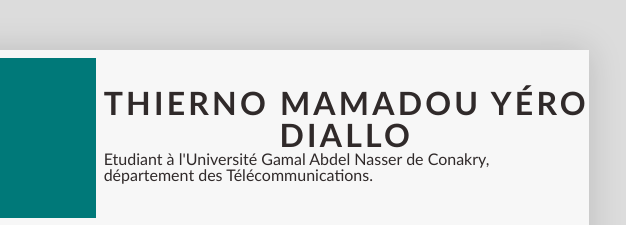
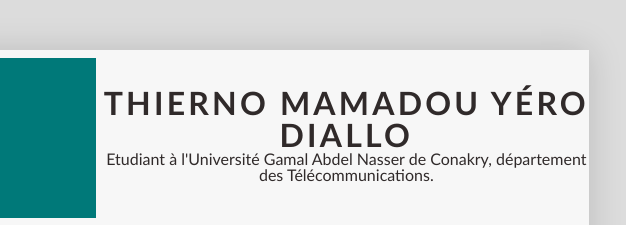
Before and after one commit to mamyero/mamyero.github.io, a plain HTML site: page cv/index.html in a window 1280 px wide. Shown: the top 225 px of the page, 475-1101 px from the left. Drawn offline with Linux system fonts and the light colour scheme.

Commit message:
modification de style.css

```diff
--- a/cv/assets/css/style.css
+++ b/cv/assets/css/style.css
@@ -98,7 +98,8 @@ body {
 	text-transform: uppercase;
 }
 .description {
-	width: calc(100% - 2rem);
+	/*width: calc(100% - 2rem);*/
+	text-align: center;
 }
 
 /* SECTION */
```
